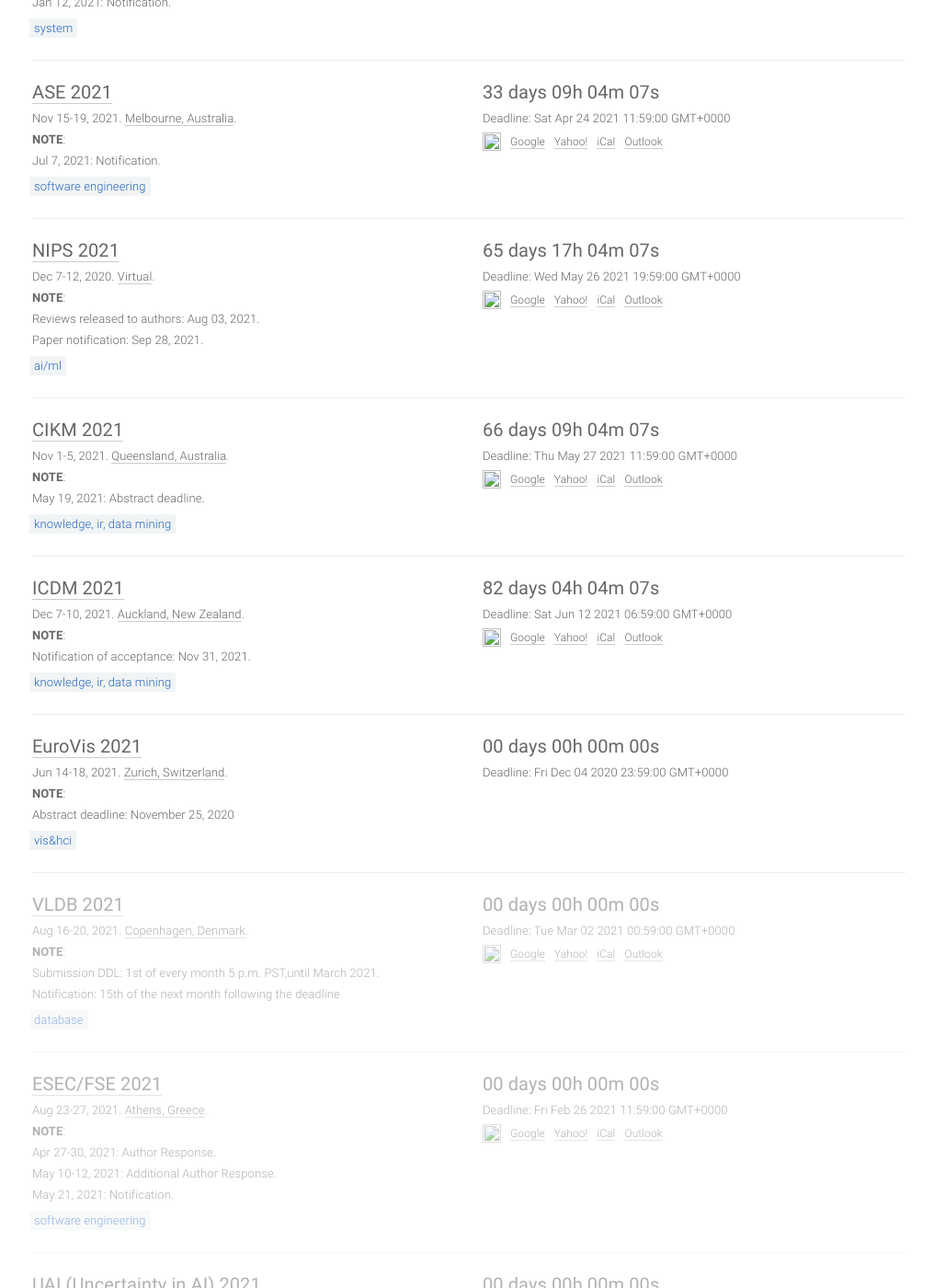
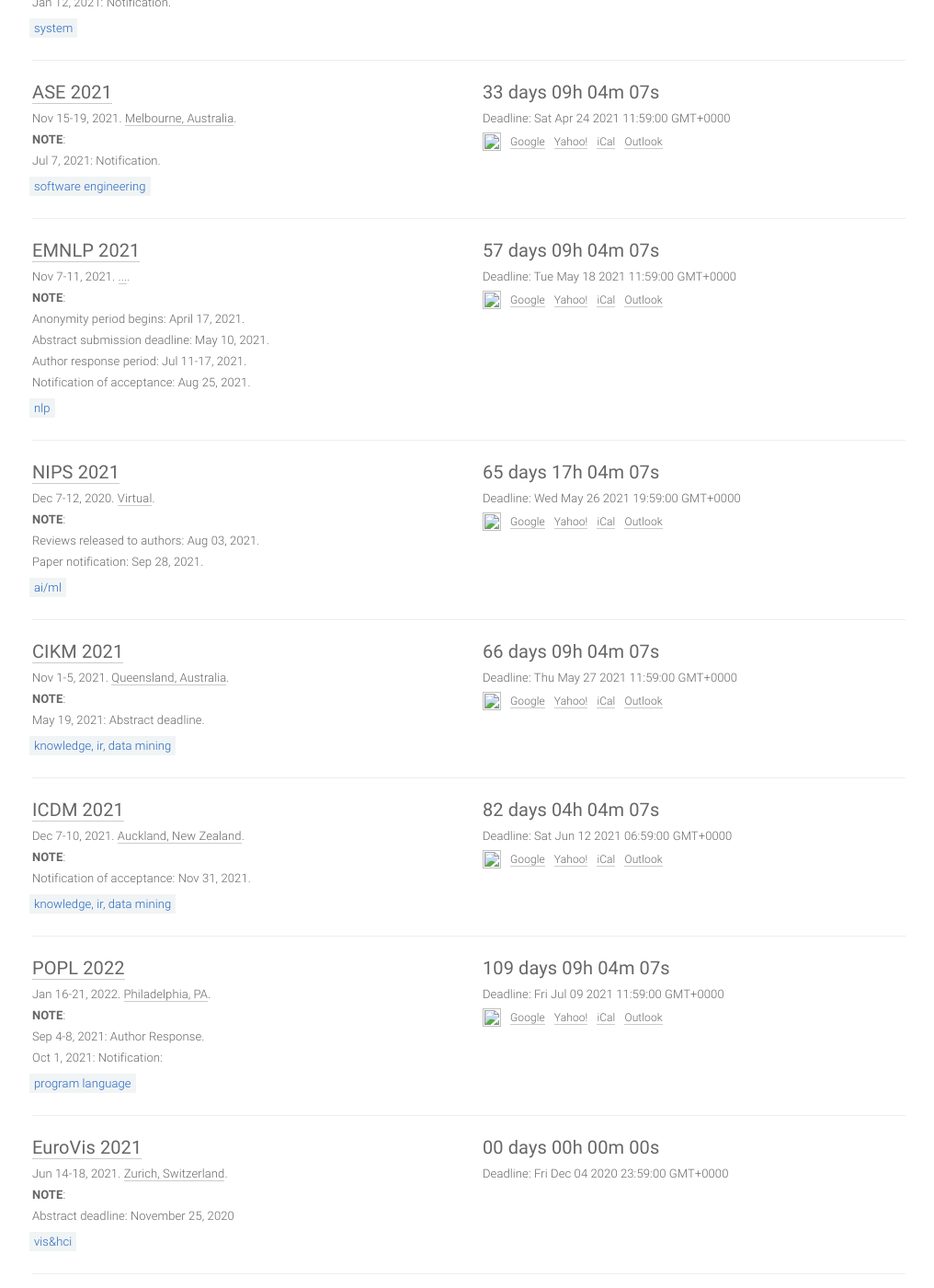
Before and after one commit to YanlinWang/DDL_netlify, a Jekyll site: the page built from index.html, in a window 1280 px wide and 1400 px high, scrolled down 660 px. Shown: the whole window at 92% size, without its empty margins (130-1146 px from the left). Built offline with Jekyll 4.4.1, drawn with Linux system fonts in a browser that asks for light colours; some of the changed text lies outside the part shown.

Commit message:
Update conferences.yml

```diff
--- a/_data/conferences.yml
+++ b/_data/conferences.yml
@@ -98,17 +98,17 @@
 
 
 - title: POPL
-  year: 2021
-  id: popl21
-  link: https://popl21.sigplan.org/track/POPL-2021-research-papers
-  deadline: '2020-07-09 23:59:00'
+  year: 2022
+  id: popl22
+  link: https://popl22.sigplan.org/track/POPL-2022-popl-research-papers
+  deadline: '2021-07-08 23:59:00'
   timezone: UTC-12
-  date: Jan 17-22, 2021
-  place: Copenhagen, Denmark
+  date: Jan 16-21, 2022
+  place: Philadelphia, PA
   sub: PL
   note: '<b>NOTE</b>:
-         <br>Sep 7-9, 2020: Author Response.
-         <br>Oct 1, 2020: Notification: '
+         <br>Sep 4-8, 2021: Author Response.
+         <br>Oct 1, 2021: Notification: '
 
 
 - title: WSDM
@@ -329,19 +329,19 @@
 
 
 - title: EMNLP
-  year: 2020
+  year: 2021
   id: emnlp
-  link: https://2020.emnlp.org
-  deadline: '2020-06-03 23:59:00'
+  link: https://2021.emnlp.org/
+  deadline: '2021-05-17 23:59:00'
   timezone: UTC-12
-  date: Nov 16-18, 2020
+  date: Nov 7-11, 2021
   place: ...
   sub: NLP
   note: '<b>NOTE</b>:
-         <br>Anonymity period begins:	May 1, 2020.
-         <br>Author response period: Aug 07-13, 2020.
-         <br>Notification of acceptance:	September 14, 2020.
-         <br>Camera-ready due:	October 5, 2020'
+         <br>Anonymity period begins:	April 17, 2021.
+         <br>Abstract submission deadline:	May 10, 2021.
+         <br>Author response period: Jul 11-17, 2021.
+         <br>Notification of acceptance:	Aug 25, 2021.'
 
 
 - title: ICLR
```
